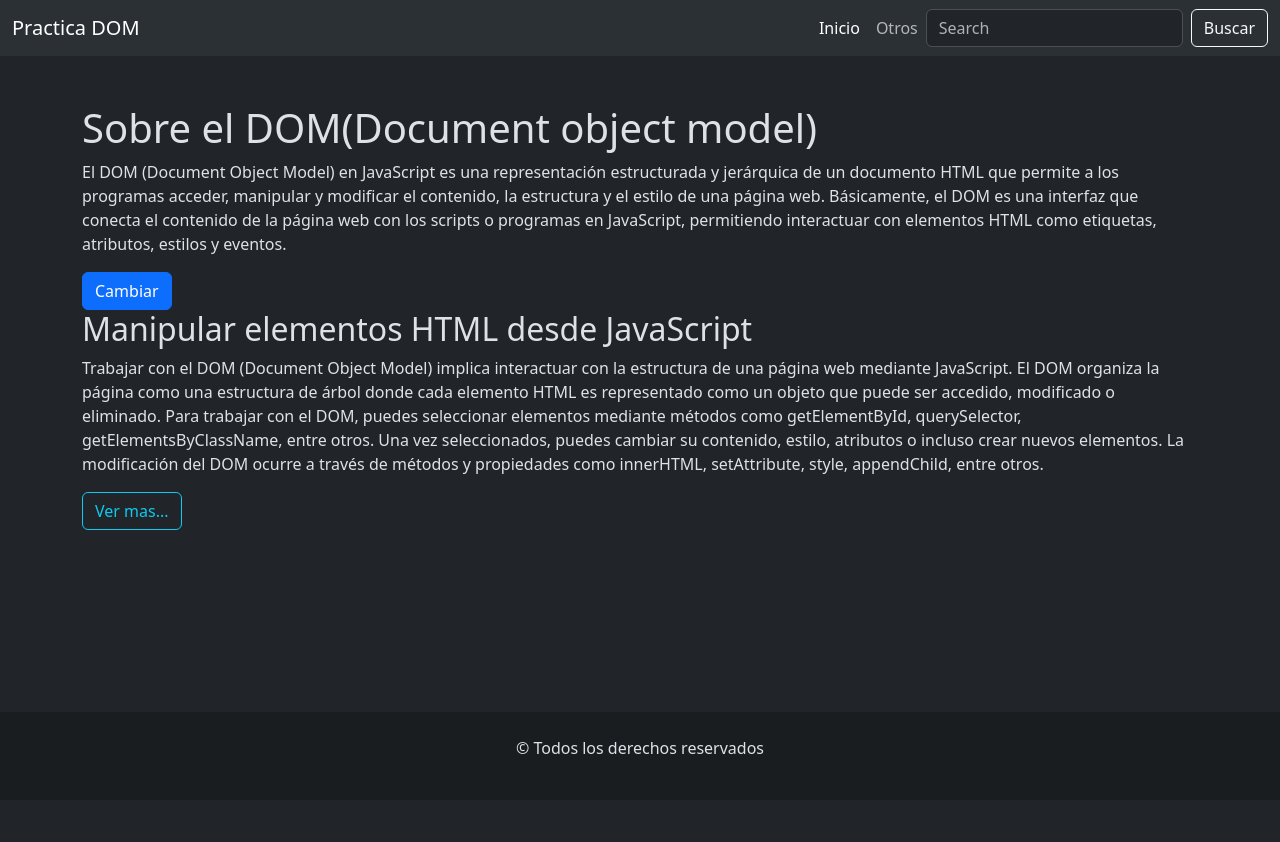
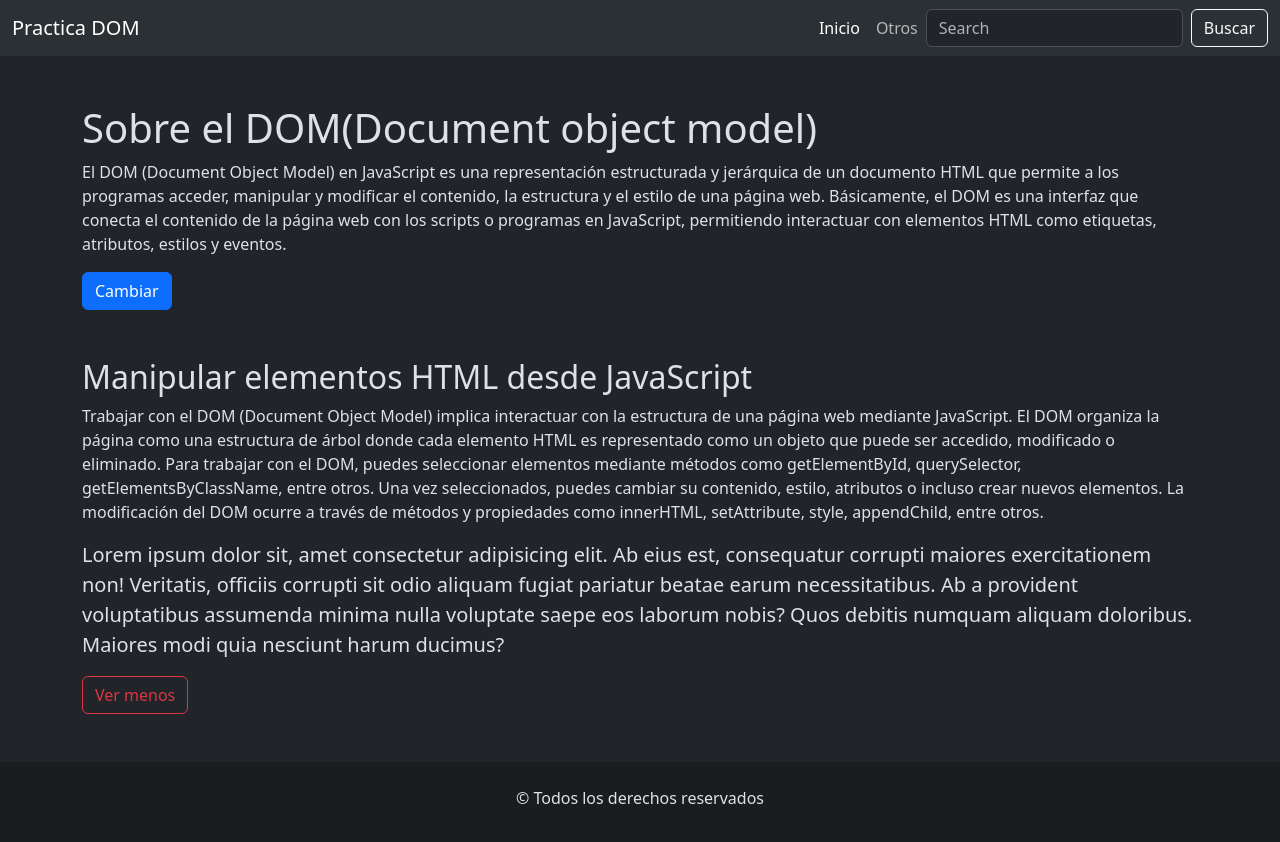
Before and after one commit to GabrielHaurane/PracticaDOM, a plain HTML site: page index.html in a window 1280 px wide. Both pictures are taken after a click on the button "Ver mas...". Before the commit the page ends 800 px from the top, so only its background shows below. Drawn offline with nearby package versions, Linux system fonts and the light colour scheme.

Commit message:
fin de la practica

```diff
--- a/index.html
+++ b/index.html
@@ -56,7 +56,7 @@
             </p>
             <button class="btn btn-primary" onclick="cambiarTitulo()">Cambiar</button>
         </section>
-        <section>
+        <section class="mt-5">
             <h2>Manipular elementos HTML desde JavaScript</h2>
             <p>Trabajar con el DOM (Document Object Model) implica interactuar con la
                 estructura de una página web mediante JavaScript. El DOM organiza la
@@ -69,8 +69,8 @@
                 elementos. La modificación del DOM ocurre a través de métodos y
                 propiedades como innerHTML, setAttribute, style, appendChild, entre
                 otros.</p>
+                <button class="btn btn-outline-info">Ver mas...</button>
         </section>
-        <button class="btn btn-outline-info">Ver mas...</button>
     </main>
 
     <footer class="text-center py-4 bg-dark-subtle">
--- a/js/app.js
+++ b/js/app.js
@@ -1,3 +1,5 @@
+let mostrarParrafo = true;
+
 const cambiarTitulo = () => {
   console.log(`desde la funcion cabiarTitulo`);
   // obtener el  h1 del proyecto
@@ -12,19 +14,61 @@ const cambiarTitulo = () => {
   tituloPrincipal.innerHTML = `Cambiamos el titulo  <strong>JS</strong>`;
   tituloPrincipal.className = `text-info display-4`;
   // cambiar ese h1, texto y style
+};
+const crearParrafo = () => {
+  const secciones = document.querySelectorAll(`section`);
+  if (mostrarParrafo) {
+    console.log(`desde crearParrafo`);
+    // crear un nuevo parrafo
+    const parrafoNuevo = document.createElement(`p`);
+    parrafoNuevo.innerHTML = `Lorem ipsum dolor sit, amet consectetur adipisicing elit. Ab eius est,
+       consequatur corrupti maiores exercitationem non! Veritatis, officiis corrupti sit odio aliquam
+       fugiat pariatur beatae earum necessitatibus. Ab a provident voluptatibus assumenda minima nulla
+       voluptate saepe eos laborum nobis? Quos debitis numquam aliquam doloribus. Maiores modi quia nesciunt harum ducimus?`;
+    parrafoNuevo.className = `lead`;
+    console.log(parrafoNuevo);
+    // insertar el nuevo parrafo en el segundo section
+    //   insertar el nuevo elemento
+    //   secciones[1].appendChild(parrafoNuevo);
+    // secciones[1].prepend(parrafoNuevo);
+    secciones[1].insertBefore(parrafoNuevo, btnVerMas);
+    // cambiar el texto del boton
+    btnVerMas.innerHTML = `Ver menos`;
+    // btnVerMas.className = `btn btn-outline-danger`;
+    btnVerMas.classList.remove(`btn-outline-info`);
+    btnVerMas.classList.add(`btn-outline-danger`);
+    // cambio mi variable bandera
+    mostrarParrafo = false;
+  } else {
+    console.log(`aqui borra el parrafo`);
+    console.log(secciones[1].children);
+    // eliminar un nodo
+    secciones[1].removeChild(secciones[1].children[2]);
+    //resetear el boton ver mas
+    mostrarParrafo = true;
+    btnVerMas.classList.remove(`btn-outline-danger`);
+    btnVerMas.classList.add(`btn-outline-info`);
+    btnVerMas.innerHTML = `Ver mas...`;
   }
-const crearParrafo = () =>{
-    console.log(`desde crearParrafo`)
-    // crear un nuevo parrafo
-
-    // insertar el nuevo parrafo en el segundo section
-}
+};
+const buscarPalabra = (e) => {
+  e.preventDefault();
+  console.log(e);
+  console.log(`desde la funcion buscarPalabra`);
+  //buscar el valor del input
+  const input = document.querySelector(`.form-control`).value;
+  console.log(input);
+};
 
 // agregar un evento a un elemento de html
 const btnVerMas = document.querySelector(`.btn-outline-info`);
 console.log(btnVerMas);
+//traer el formulario
+const formularioBusqueda = document.querySelector(`.d-flex`);
 
 // manejadores de eventos
 // cuando tengo que invocar una funcion con parametros es con una funcion anonima o arrow
 // btnVerMas.addEventListener(`click`, () => crearParrafo(p1))
-btnVerMas.addEventListener(`click`,crearParrafo);
+btnVerMas.addEventListener(`click`, crearParrafo);
+
+formularioBusqueda.addEventListener(`submit`, buscarPalabra);
```
Lines whose indentation alone changed are shown as unchanged.
